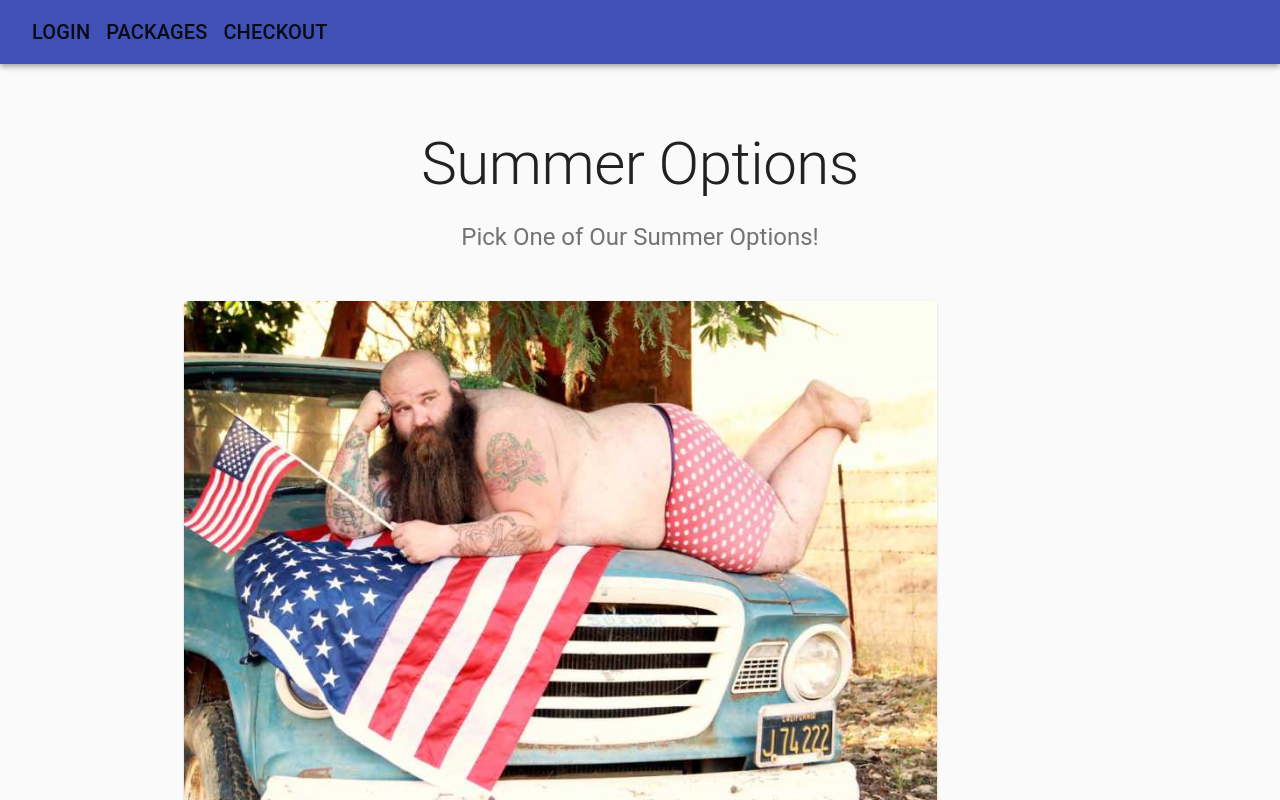
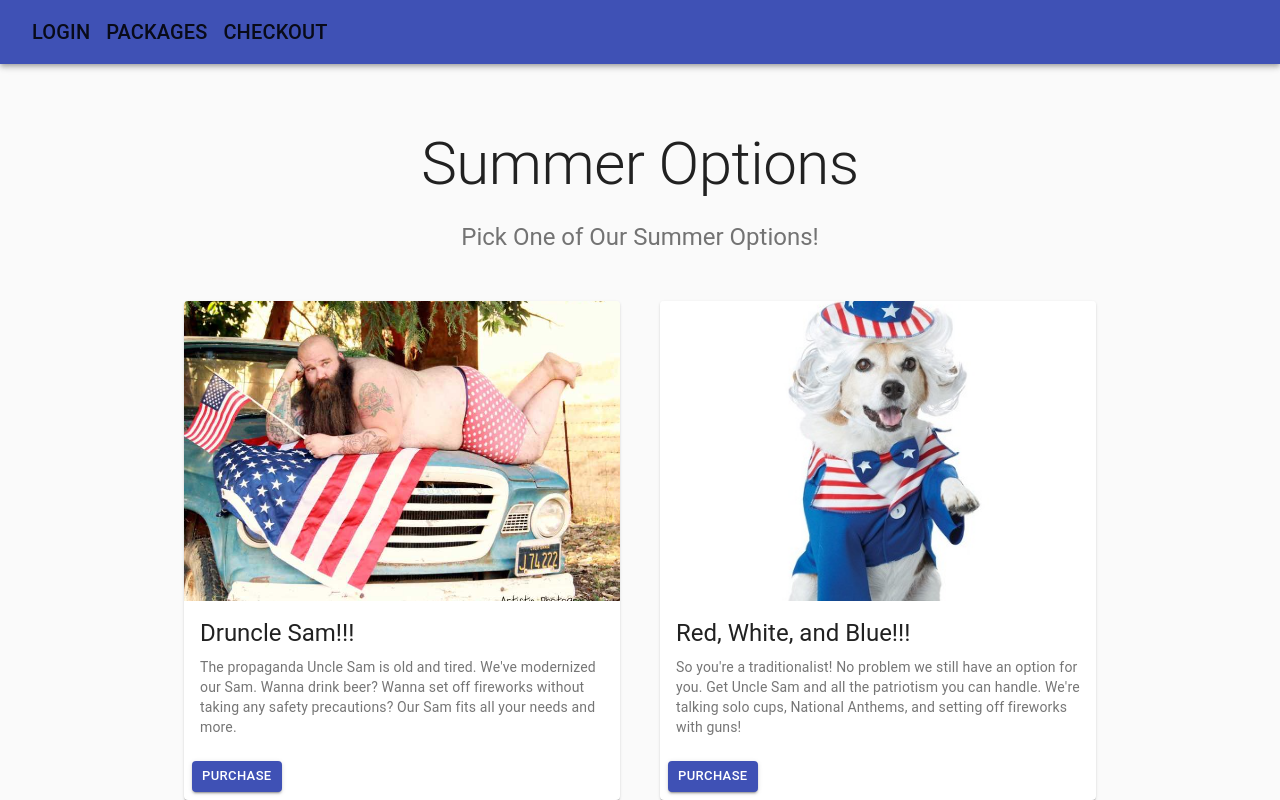
Before and after one commit to agraysargent/Yo-Santa, a React (Create React App) app in the folder client/: page /summer in a window 1280 px wide. Shown: the top 800 px of the page. Built offline with nearby package versions, Linux system fonts and the light colour scheme.

Commit message:
added second summer option

```diff
--- a/client/src/pages/Summer.js
+++ b/client/src/pages/Summer.js
@@ -19,6 +19,7 @@
 import Krampus from "../images/krampus.jpg";
 import CardMedia from "@material-ui/core/CardMedia";
 import CardActionArea from "@material-ui/core/CardActionArea";
+import Dog from "../images/dogsam.jpg";
 
 function Copyright() {
   return (
@@ -179,13 +180,13 @@
       {/* End hero unit */}
       <Container maxWidth="md" component="main">
         <Grid alignItems="center" container spacing={5}>
-          <Grid item xs={10}>
+          <Grid item xs={6}>
             <Card className={classes.root}>
               <CardMedia
                 className={classes.media}
                 component="img"
                 alt="Sam"
-                height="500"
+                height="300"
                 image={Sam}
                 title="Sam"
               />
@@ -213,6 +214,40 @@
               </CardActions>
             </Card>
           </Grid>
+          <Grid item xs={6}>
+            <Card className={classes.root}>
+              <CardMedia
+                className={classes.media}
+                component="img"
+                alt="DogSam"
+                height="300"
+                image={Dog}
+                title="DogSam"
+              />
+
+              <CardContent>
+                <Typography gutterBottom variant="h5" component="h2">
+                  Red, White, and Blue!!!
+                </Typography>
+                <Typography variant="body2" color="textSecondary" component="p">
+                  So you're a traditionalist! No problem we still have an option
+                  for you. Get Uncle Sam and all the patriotism you can handle.
+                  We're talking solo cups, National Anthems, and setting off
+                  fireworks with guns!
+                </Typography>
+              </CardContent>
+              <CardActions>
+                <Button
+                  href="/Checkout"
+                  variant="contained"
+                  size="small"
+                  color="primary"
+                >
+                  Purchase
+                </Button>
+              </CardActions>
+            </Card>
+          </Grid>
         </Grid>
 
         <Box mt={5}>
```
Also changed, not shown: client/src/images/dogsam.jpg (added).
